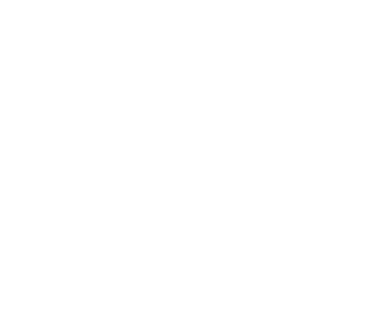
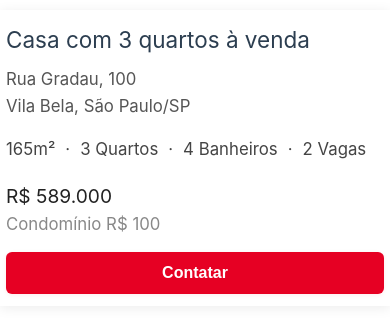
Before and after one commit to 917rafael/front-primeiro.lar-2, a Vue app: page /teste in a window 390 px wide. Before the commit this address had no page. Shown: the top 332 px of the page. Built offline with nearby package versions, Linux system fonts and the light colour scheme.

Commit message:
feat: anuncio.vue #19

```diff
--- /dev/null
+++ b/src/components/Anuncio.vue
@@ -0,0 +1,169 @@
+<script setup>
+</script>
+
+<template>
+  <div class="imovel-card">
+    <div class="imovel-img">
+      <!-- <img src="@/assets/img/chave-na-mao.jpg" alt="Casa à venda na Vila Bela, São Paulo" /> -->
+    </div>
+    <div class="imovel-info">
+      <h2>Casa com 3 quartos à venda</h2>
+      <p class="imovel-endereco">
+        Rua Gradau, 100<br />
+        Vila Bela, São Paulo/SP
+      </p>
+      <div class="imovel-detalhes">
+        <span>165m²</span>
+        <span>·</span>
+        <span>3 Quartos</span>
+        <span>·</span>
+        <span>4 Banheiros</span>
+        <span>·</span>
+        <span>2 Vagas</span>
+      </div>
+      <div class="imovel-preco">
+        <strong>R$ 589.000</strong>
+        <span class="imovel-condominio">Condomínio R$ 100</span>
+      </div>
+      <button class="imovel-contato">Contatar</button>
+    </div>
+  </div>
+</template>
+
+<style scoped>
+.imovel-card {
+  display: flex;
+  flex-direction: row;
+  background: #fff;
+  border-radius: 12px;
+  box-shadow: 0 2px 12px rgba(0,0,0,0.08);
+  overflow: hidden;
+  margin: 24px 0;
+  max-width: 900px;
+  width: 100%;
+  transition: box-shadow 0.2s;
+}
+
+.imovel-card:hover {
+  box-shadow: 0 4px 24px rgba(0,0,0,0.15);
+}
+
+.imovel-img {
+  flex-shrink: 0;
+  width: 320px;
+  min-width: 180px;
+  max-width: 100vw;
+  display: flex;
+  align-items: stretch;
+  background: #f5f5f5;
+}
+
+.imovel-img img {
+  width: 100%;
+  height: 100%;
+  min-height: 220px;
+  object-fit: cover;
+  display: block;
+  border-right: 1px solid #eee;
+}
+
+.imovel-info {
+  flex: 1;
+  padding: 32px 28px;
+  display: flex;
+  flex-direction: column;
+  justify-content: space-between;
+  min-width: 0;
+}
+
+.imovel-endereco {
+  color: #555;
+  margin: 8px 0 16px 0;
+  font-size: 1.05rem;
+  word-break: break-word;
+}
+
+.imovel-detalhes {
+  color: #444;
+  font-size: 1.05rem;
+  margin-bottom: 18px;
+  display: flex;
+  gap: 10px;
+  flex-wrap: wrap;
+}
+
+.imovel-preco {
+  font-size: 1.7rem;
+  color: #222;
+  margin-bottom: 14px;
+  display: flex;
+  flex-direction: column;
+}
+
+.imovel-condominio {
+  font-size: 1.05rem;
+  color: #888;
+}
+
+.imovel-contato {
+  background: #e60023;
+  color: #fff;
+  border: none;
+  border-radius: 6px;
+  padding: 14px 36px;
+  font-size: 1.1rem;
+  cursor: pointer;
+  align-self: flex-start;
+  transition: background 0.2s, transform 0.2s;
+  font-weight: 600;
+  box-shadow: 0 1px 4px rgba(230,0,35,0.08);
+}
+
+.imovel-contato:hover {
+  background: #b8001a;
+  transform: translateY(-2px) scale(1.03);
+}
+
+@media (max-width: 900px) {
+  .imovel-card {
+    flex-direction: column;
+    max-width: 100%;
+    margin: 18px 0;
+  }
+  .imovel-img {
+    width: 100%;
+    min-width: 0;
+  }
+  .imovel-img img {
+    width: 100%;
+    min-height: 180px;
+    border-right: none;
+    border-bottom: 1px solid #eee;
+  }
+  .imovel-info {
+    padding: 20px 12px;
+  }
+}
+
+@media (max-width: 600px) {
+  .imovel-card {
+    border-radius: 0;
+    margin: 10px 0;
+  }
+  .imovel-img img {
+    min-height: 120px;
+  }
+  .imovel-info {
+    padding: 12px 6px;
+  }
+  .imovel-preco {
+    font-size: 1.2rem;
+  }
+  .imovel-contato {
+    width: 100%;
+    align-self: stretch;
+    padding: 12px 0;
+    font-size: 1rem;
+  }
+}
+</style>
--- a/src/router/index.js
+++ b/src/router/index.js
@@ -25,6 +25,11 @@
       name: 'login',
       component: () => import('../views/LoginCadastro.vue'),
      },
+     {
+      path: '/teste',
+      name: 'teste',
+      component: () => import('../views/Pagteste.vue'),
+     },
   ],
 })
 
--- /dev/null
+++ b/src/views/Pagteste.vue
@@ -0,0 +1,7 @@
+<script setup>
+import Anuncio from '@/components/Anuncio.vue';
+</script>
+
+<template>
+  <Anuncio />
+</template>
```
